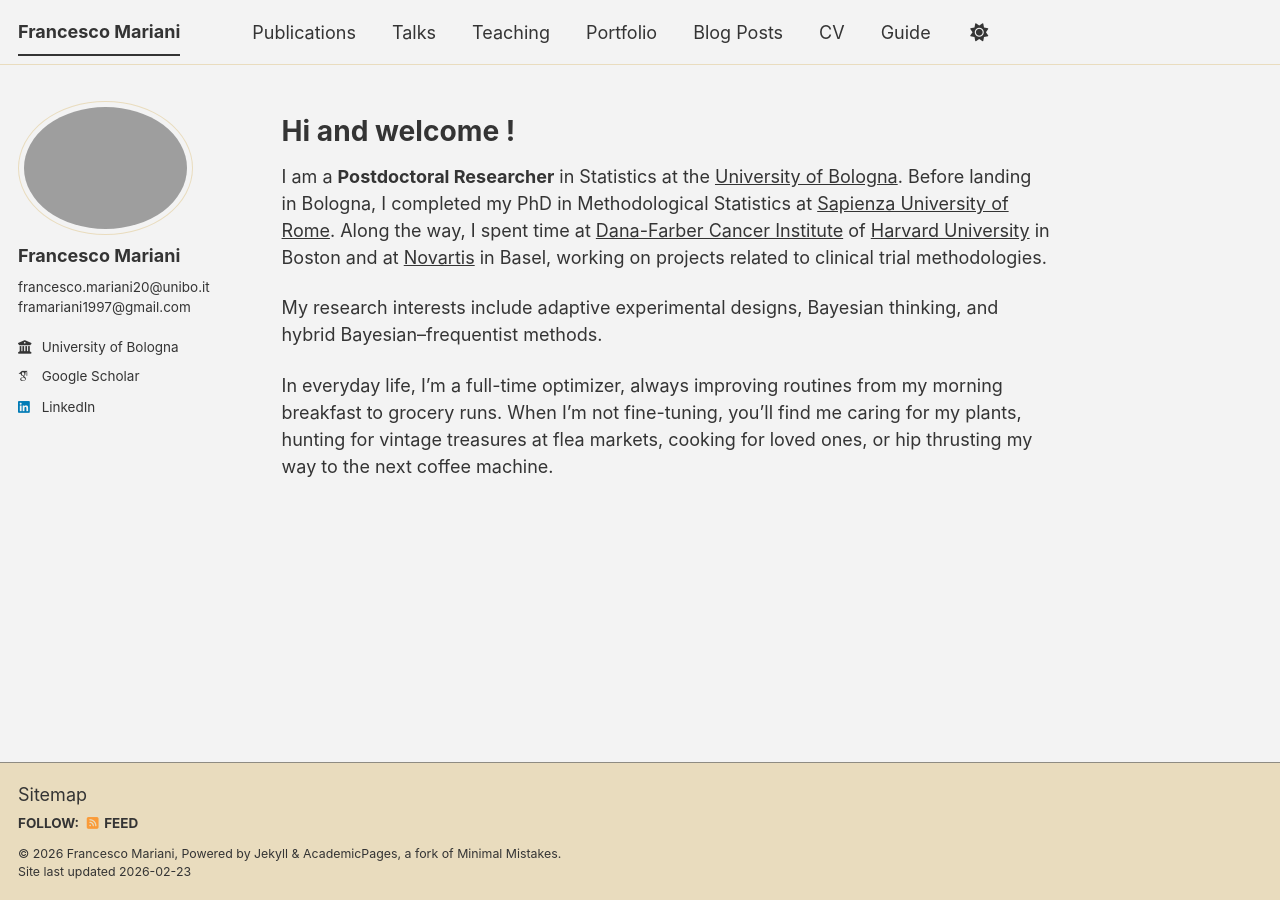
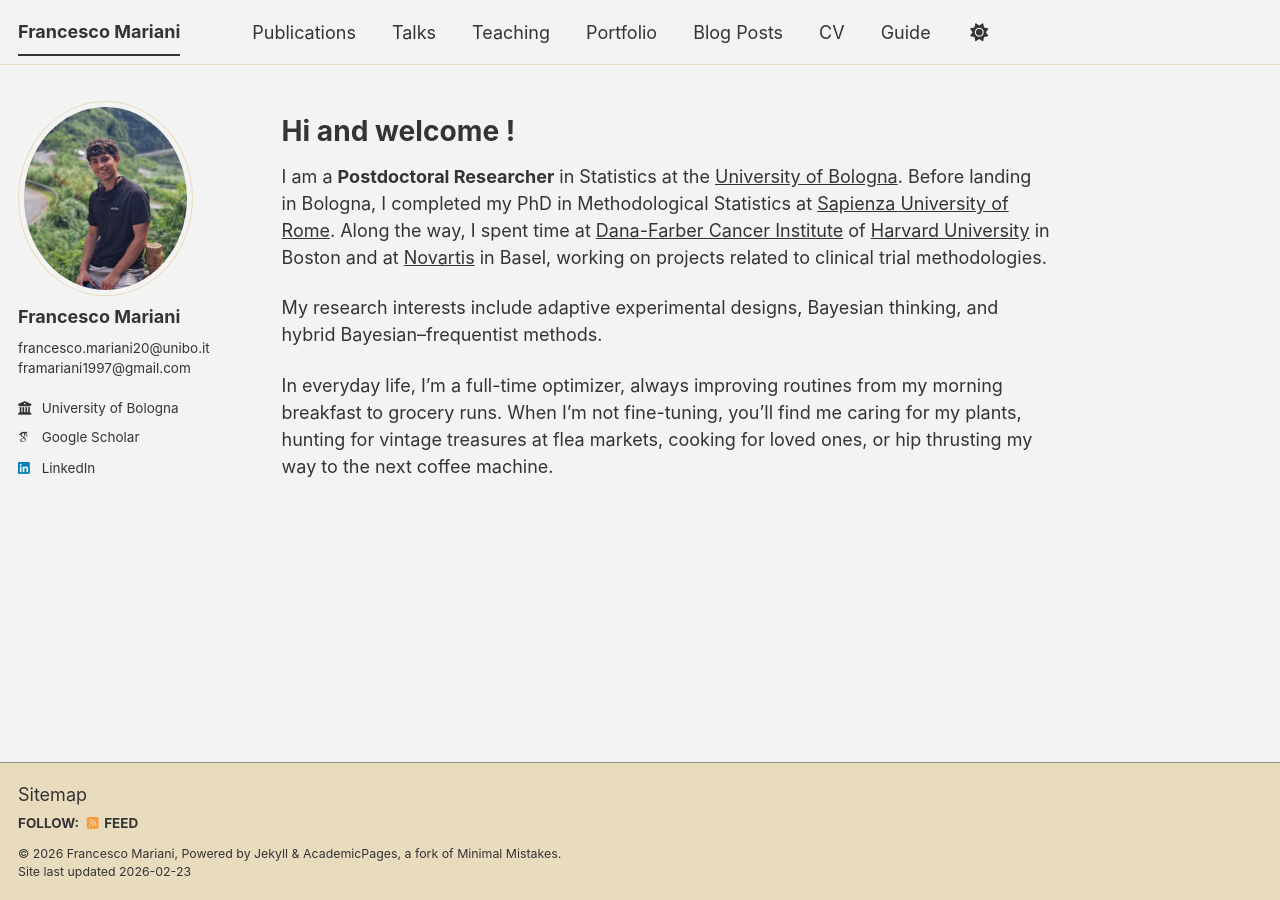
Before and after one commit to framar1997/framar1997.github.io, a Jekyll site: the page built from _pages/about.md, in a window 1280 px wide. Built offline with Jekyll 4.4.1, drawn with Linux system fonts in a browser that asks for light colours; some web fonts are replaced; a script bundle is joined from its source files by our own code; library files that are not in the unit come from our copies.

Commit message:
Update _config.yml

```diff
--- a/_config.yml
+++ b/_config.yml
@@ -23,7 +23,7 @@ repository               : "academicpages/academicpages.github.io"
 #               Additional customization can be done by editing /_includes/author-profile.html
 author:
   # Biographic information
-  avatar           : "profileNEW"
+  avatar           : "profileNEW.png"
   name             : "Francesco Mariani"
   pronouns         : # example: "she/her"
   bio              : "francesco.mariani20@unibo.it  framariani1997@gmail.com"
```
